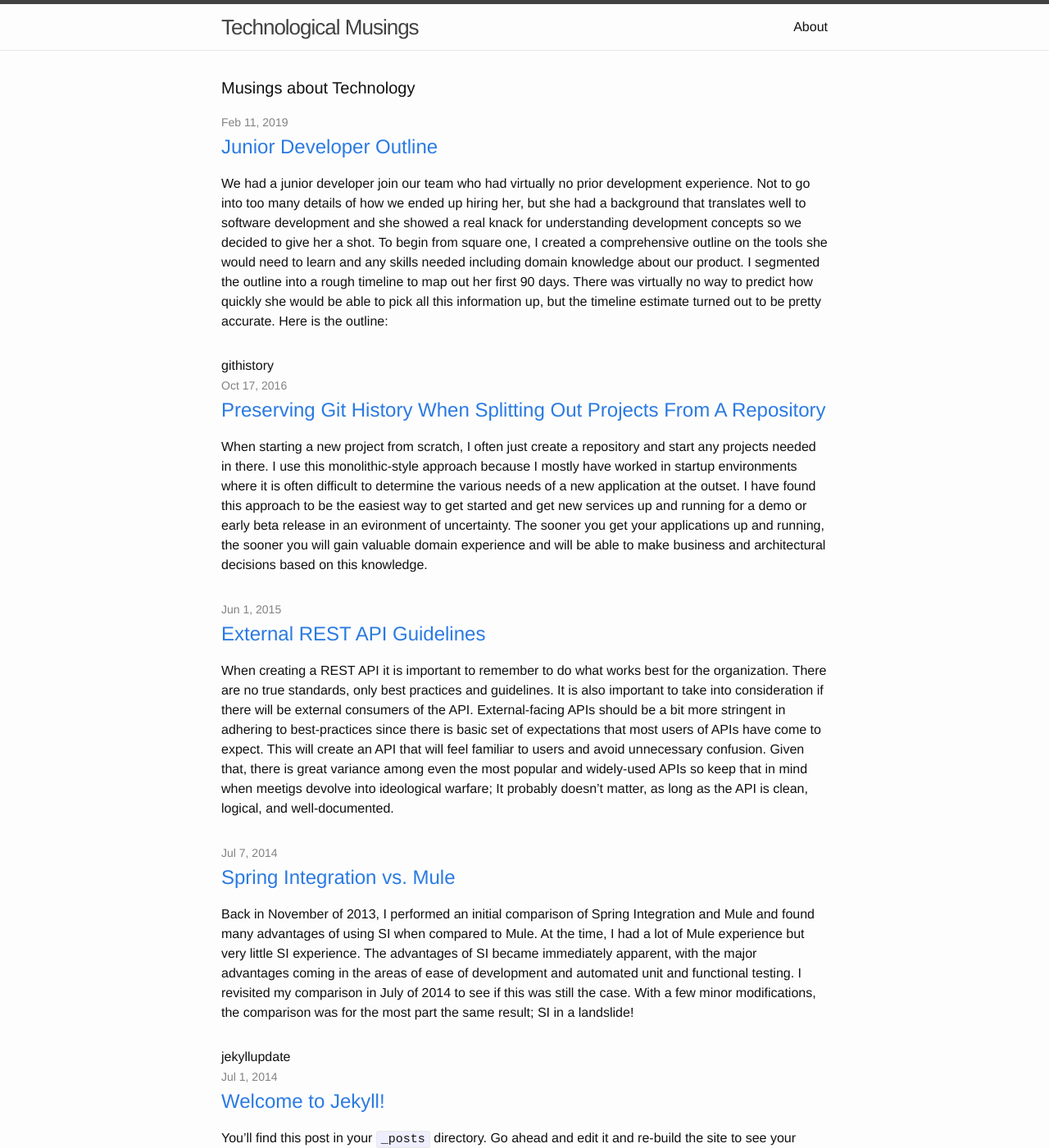
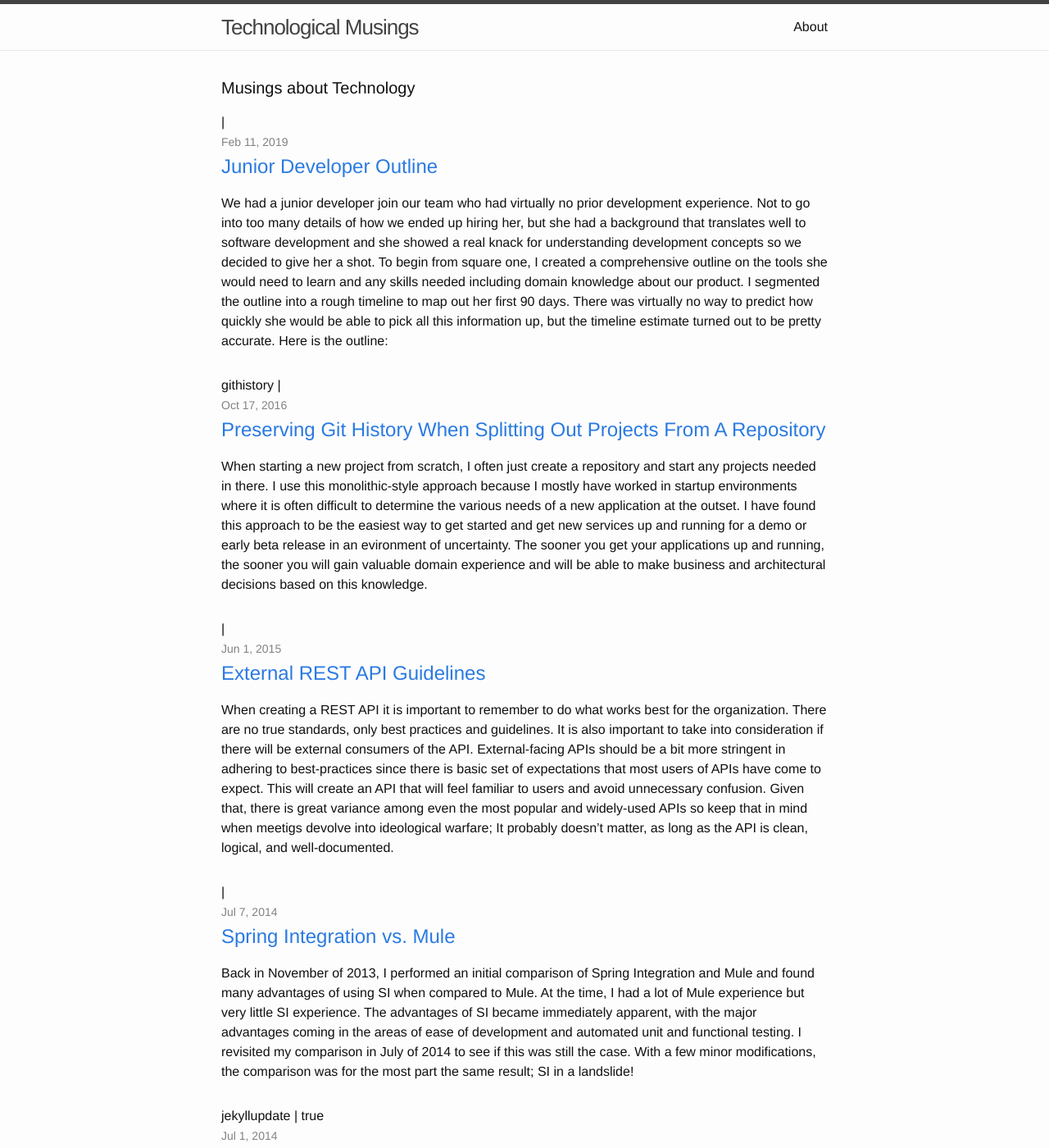
Before and after one commit to eric-vargo/eric-vargo.github.io, a Jekyll site: the page built from index.html, in a window 1280 px wide and 1400 px high. Shown: the whole window at 82% size. Built offline with Jekyll 4.4.1, drawn with Linux system fonts in a browser that asks for light colours.

Commit message:
test custom variable

```diff
--- a/_posts/2014-07-01-welcome-to-jekyll.markdown
+++ b/_posts/2014-07-01-welcome-to-jekyll.markdown
@@ -3,6 +3,7 @@ layout: post
 title:  "Welcome to Jekyll!"
 date:   2014-07-01 14:14:21
 categories: jekyll update
+hideme: true
 ---
 You’ll find this post in your `_posts` directory. Go ahead and edit it and re-build the site to see your changes. You can rebuild the site in many different ways, but the most common way is to run `jekyll serve --watch`, which launches a web server and auto-regenerates your site when a file is updated.
 
--- a/index.html
+++ b/index.html
@@ -8,7 +8,7 @@ layout: default
 
   <ul class="post-list">
     {% for post in site.posts %}
-     {{ post.categories }}
+     {{ post.categories }} | {{ post.hideme }}
       <li>
         <span class="post-meta">{{ post.date | date: "%b %-d, %Y" }}</span>
 
```
